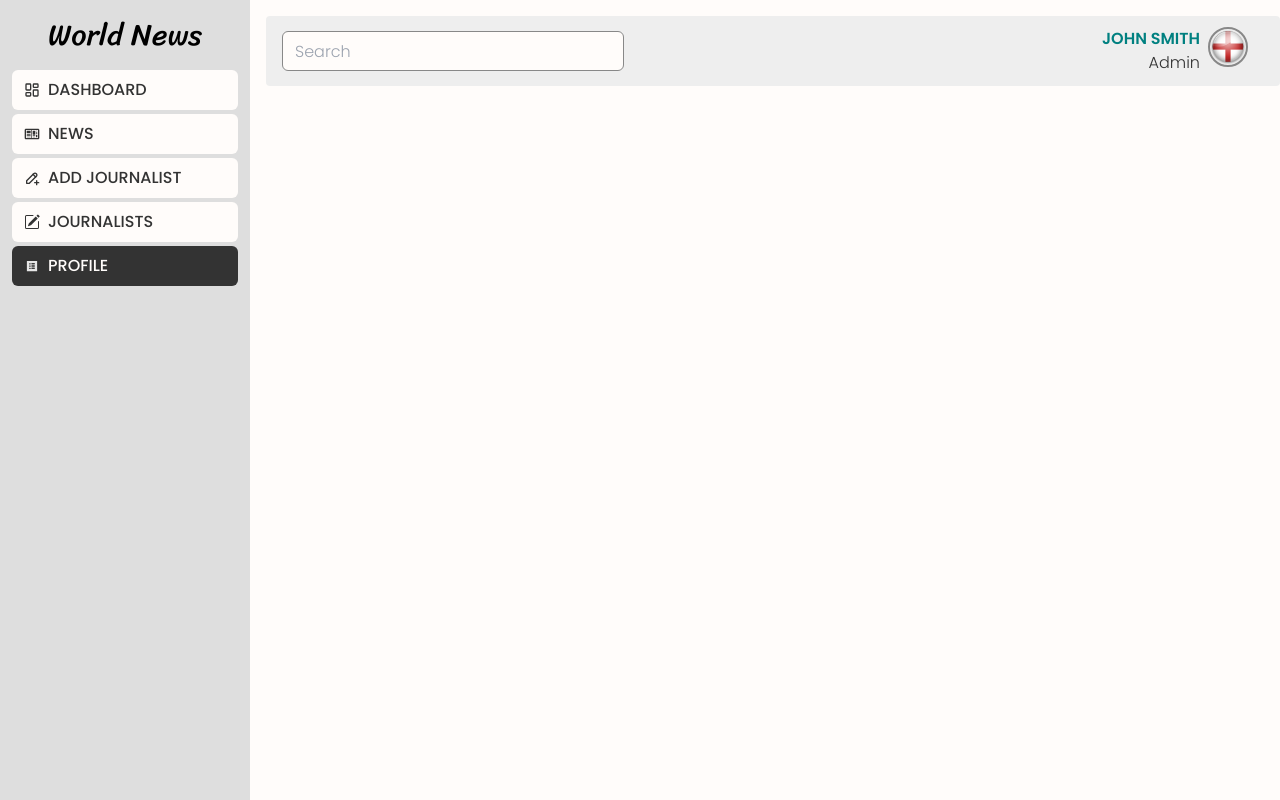
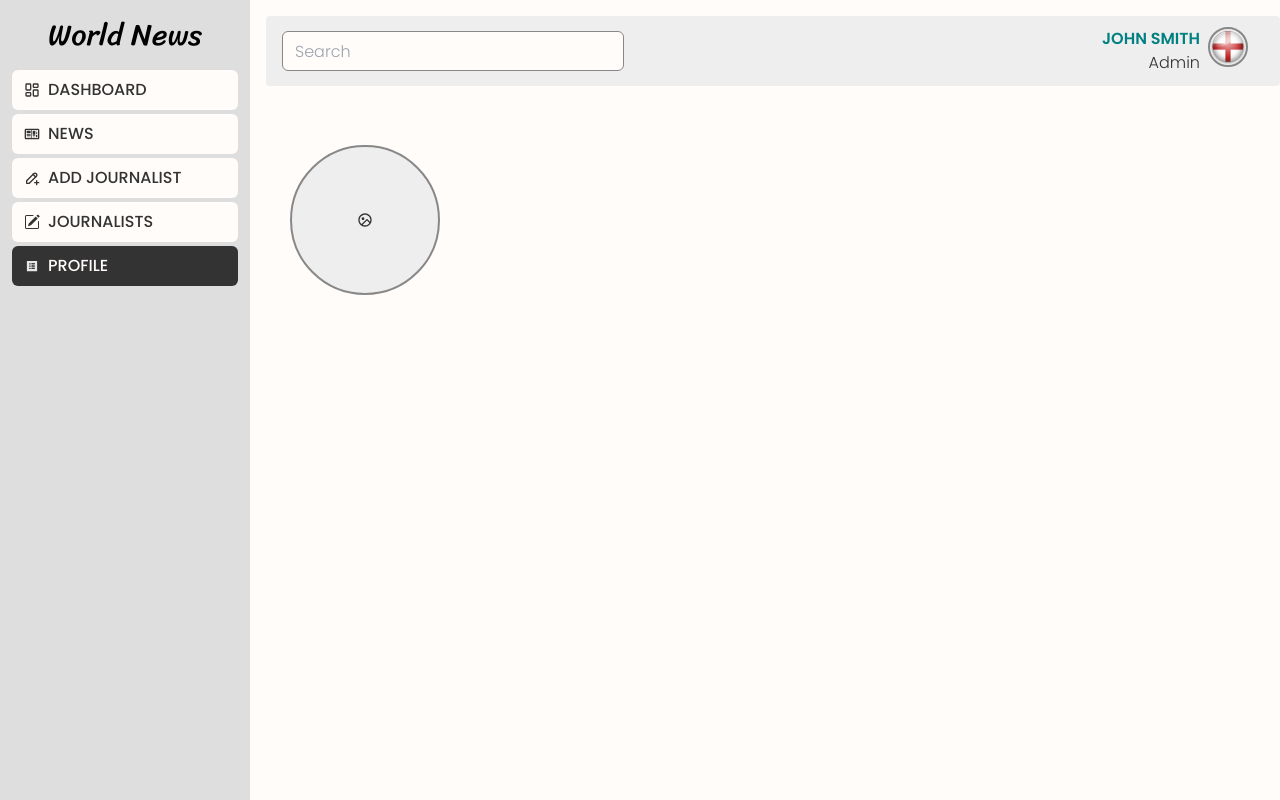
Before and after one commit to Nimira43/World-News, a React (Vite) app in the folder client/: page /dashboard/profile in a window 1280 px wide. Built offline with nearby package versions, Linux system fonts and the light colour scheme.

Commit message:
Creating Label with icon

```diff
--- a/client/src/dashboard/pages/Profile.jsx
+++ b/client/src/dashboard/pages/Profile.jsx
@@ -1,8 +1,17 @@
+import { RiImageCircleLine } from 'react-icons/ri'
+
 const Profile = () => {
   return (
     <div className='w-full grid grid-cols-1 lg:grid-cols-2 gap-2 mt-5'>
-      <div className=''>
-
+      <div className='p-6 flex items-center'>
+        <div className='flex-shrink-0'>
+          <label
+            htmlFor='img'
+            className='w-[150px] h-[150px] flex flex-col justify-center items-center rounded-full bg-grey-light-extra border-2 border-grey-medium text-grey-dark cursor-pointer hover:bg-primary label'
+          >
+            <RiImageCircleLine />
+          </label>
+        </div>
       </div>
     </div>
   )
--- a/client/src/index.css
+++ b/client/src/index.css
@@ -27,6 +27,6 @@ select::-webkit-scrollbar {
   background: transparent;
 }
 
-a, button {
+a, button, .label {
   transition: all 0.5s ease-in-out;
 }
```
